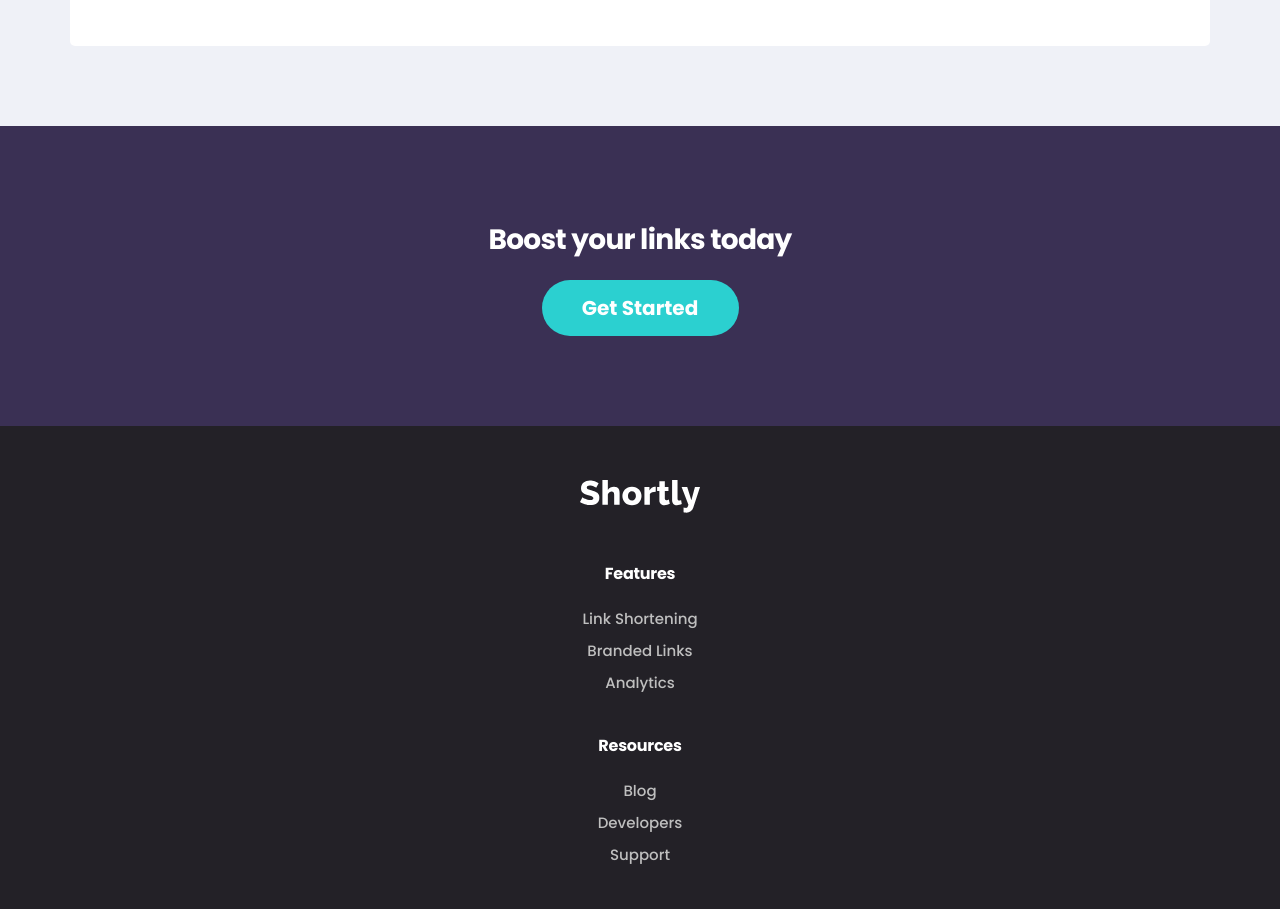
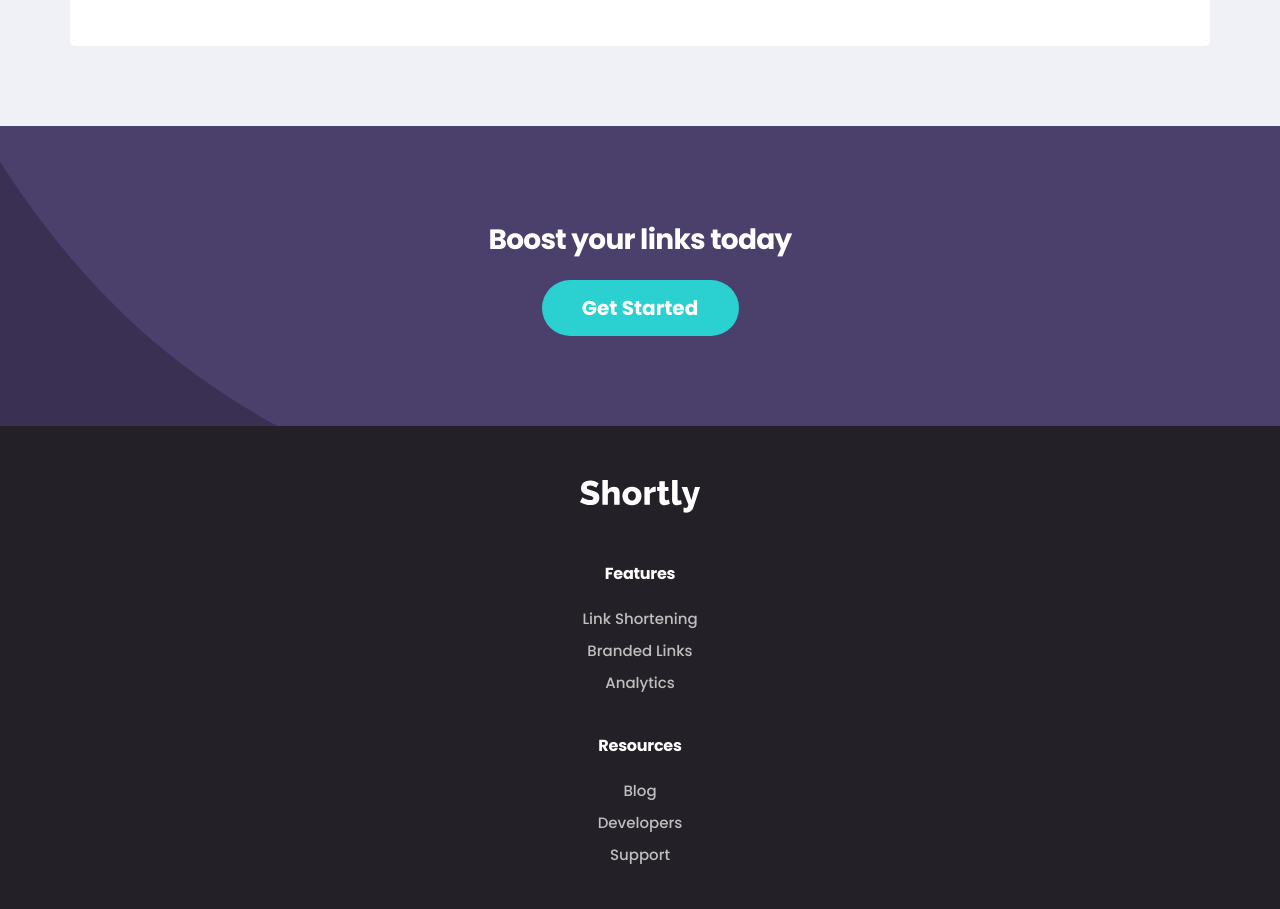
Before and after one commit to Afolabi-bit/url-shortener, a React (Vite) app: page / in a window 1280 px wide. Shown: the part 2760-3669 px from the top of the page. Built offline with nearby package versions, Linux system fonts and the light colour scheme.

Commit message:
bg-boost

```diff
--- a/src/components/BoostLinks.jsx
+++ b/src/components/BoostLinks.jsx
@@ -1,6 +1,9 @@
 const BoostLinks = () => {
 	return (
-		<div className="w-full h-[300px] flex flex-col justify-center items-center bg-myPurple2 ">
+		<div
+			id="boost-link-section"
+			className="w-full h-[300px] flex flex-col justify-center items-center bg-myPurple2 bg-[url('/images/bg-boost-mobile.svg')] bg-no-repeat bg-left-top bg-cover "
+		>
 			<h2 className="font-bold text-[28px] leading-[48px] text-center tracking-[-0.7px] text-white ">
 				Boost your links today
 			</h2>
```
